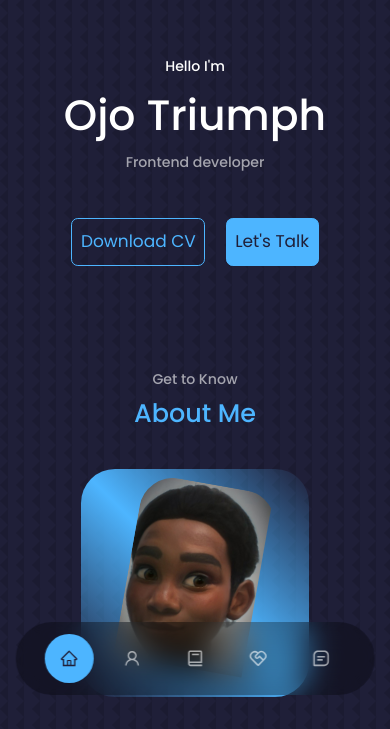
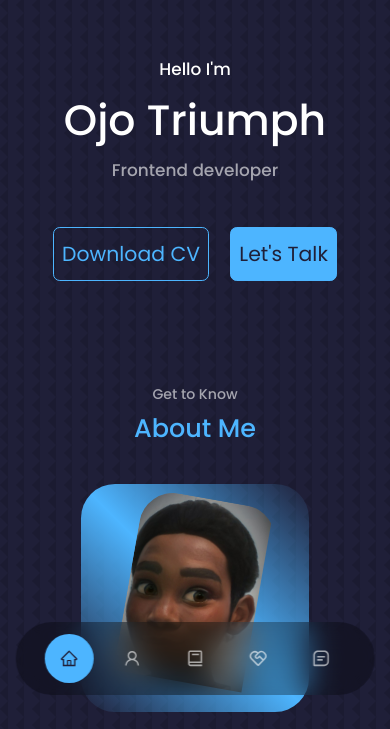
Before and after one commit to code-art4/portfolioo, a React (Create React App) app: page / in a window 390 px wide. Shown: the part 115-844 px from the top of the page. Built offline with nearby package versions, Linux system fonts and the light colour scheme; the HTML template or start-up script is replaced by a standard one.

Commit message:
added responsiveness fix

```diff
--- a/src/components/header/header.css
+++ b/src/components/header/header.css
@@ -43,10 +43,11 @@ header {
 }
 
 .header__container-text {
-    /* position: absolute;
+    position: absolute;
+    top: 40%;
     left: 50%;
-    top: 35%;
-    transform: translate(-50%, -50%); */
+    transform: translate(-50%, -50%);
+    font-size: 1.7rem;
     margin-top: 3rem
 }
 
@@ -101,4 +102,11 @@ header {
     .scroll__down {
         display: none;
     }
+    .header__container-text {
+        position: relative;
+        left: 0;
+        top: 0;
+        transform: none;
+        font-size: 1.2rem;
+    }
 }
--- a/src/components/portfolio/Portfolio.jsx
+++ b/src/components/portfolio/Portfolio.jsx
@@ -26,7 +26,7 @@ const data = [
   },
   {
     id: 3,
-    image: IMG3,
+    image: IMG5,
     title: 'Website design of static website',
     github: 'https://github.com/code-art4/LaslesVPN',
     demo: '',
--- a/src/components/services/services.css
+++ b/src/components/services/services.css
@@ -10,7 +10,7 @@
     border: 1px solid var(--color-primary);
     height: fit-content;
     transition: var(--transition);
-    width: 40% !important;
+    width: 40%;
     margin: auto;
 }
 
@@ -56,12 +56,18 @@
 
 /* MEDIA QUERIES */
 
+@media screen and (max-width: 1250px) {
+    .service {
+        width: 60%;
+    }
+}
+
 
 /* Tablets (medium devices) */
 
 @media screen and (max-width: 1024px) {
     .services__container {
-        grid-template-columns: 1fr 1fr;
+        /* grid-template-columns: 1fr 1fr; */
         gap: 2rem
     }
     .service {
@@ -74,7 +80,10 @@
 
 @media screen and (max-width: 600px) {
     .services__container {
-        grid-template-columns: 1fr;
+        /* grid-template-columns: 1fr; */
         gap: 1.5rem
     }
+    .service {
+        width: 100%;
+    }
 }
```
